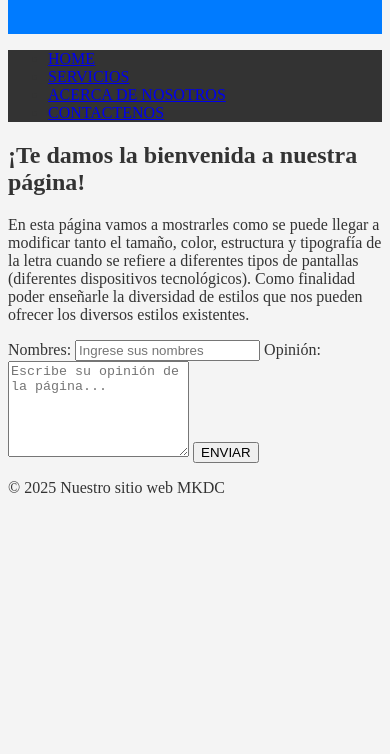
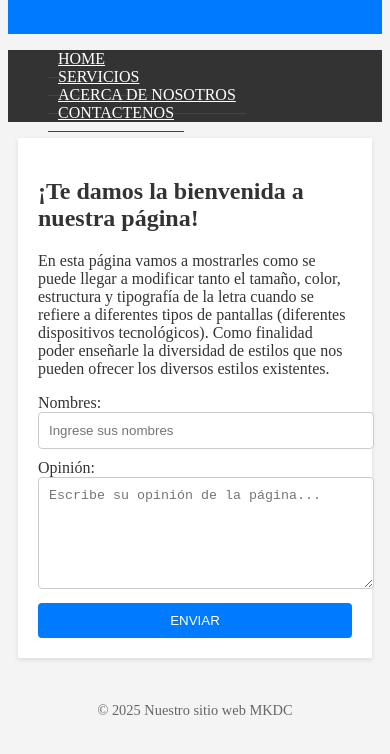
Before and after one commit to Mario-Anrrango/TRABAJO_GRUPAL_P2_WEB_27815, a plain HTML site: page index.html in a window 390 px wide. Shown: the part 84-838 px from the top of the page. Drawn offline with Linux system fonts and the light colour scheme.

Commit message:
Estilo css 2.0
xd

```diff
--- a/public/css/styles.css
+++ b/public/css/styles.css
@@ -14,7 +14,49 @@
     nav {
         background-color: #333;
     }
+
+        nav a {
+        padding: 10px;
+        color: white;
+        border-bottom: 1px solid #444;
+    }
+
+    nav a:hover {
+        background-color: #555;
+    }
+
+    main {
+        padding: 20px;
+        background: white;
+        margin: 10px;
+        box-shadow: 0 2px 5px rgba(0,0,0,0.1);
+    }
+
+    input, textarea {
+        width: 100%;
+        padding: 10px;
+        margin-bottom: 10px;
+        border: 1px solid #ccc;
+        border-radius: 4px;
+    }
+
+    button {
+        width: 100%;
+        padding: 10px;
+        background-color: #007bff;
+        color: white;
+        border: none;
+        border-radius: 4px;
+    }
+
+    footer {
+        text-align: center;
+        padding: 20px;
+        font-size: 0.9rem;
+        color: #666;
+    }
 }
+
 @media (min-width: 481px) and (max-width: 768px) {
     body {
         background: linear-gradient(180deg, #E1F5FE 0%, #fff 100%);
```
